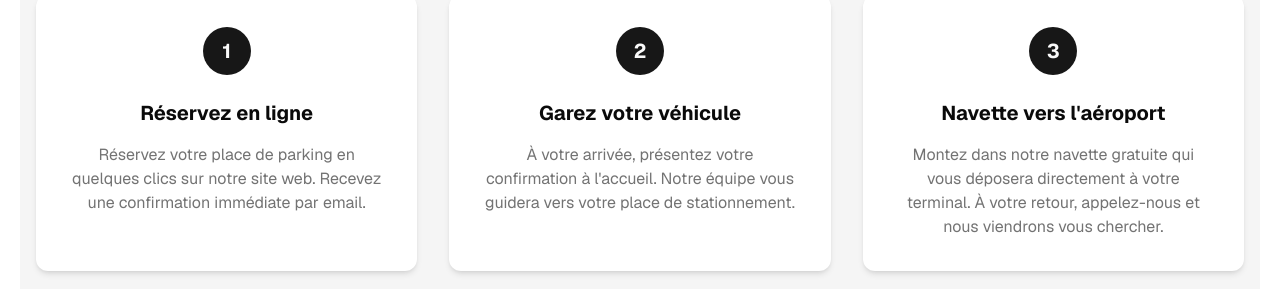
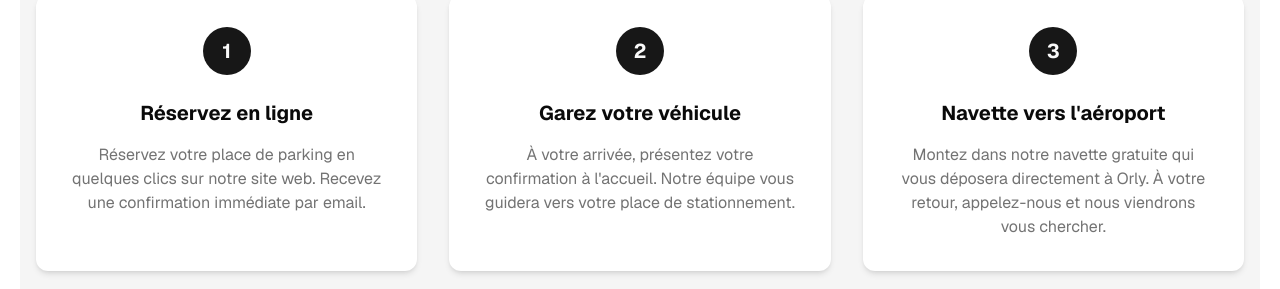
Before and after one commit to DaniOmer/aeropark-direct, a Next.js app: page /services in a window 1280 px wide. Shown: the part 1437-1726 px from the top of the page. Built offline with nearby package versions, Linux system fonts and the light colour scheme; no server answers.

Commit message:
Updated some wording

```diff
--- a/app/contact/page.tsx
+++ b/app/contact/page.tsx
@@ -337,8 +337,8 @@ export default function ContactPage() {
                   </h4>
                   <p className="text-sm text-muted-foreground">
                     Notre navette gratuite est disponible 24h/24 et 7j/7. Elle
-                    vous dépose directement à votre terminal et vous récupère à
-                    votre retour.
+                    vous dépose directement à Orly et vous récupère à votre
+                    retour.
                   </p>
                 </div>
                 <div>
--- a/app/services/page.tsx
+++ b/app/services/page.tsx
@@ -372,8 +372,8 @@ export default function ServicesPage() {
               </h3>
               <p className="text-muted-foreground">
                 Montez dans notre navette gratuite qui vous déposera directement
-                à votre terminal. À votre retour, appelez-nous et nous viendrons
-                vous chercher.
+                à Orly. À votre retour, appelez-nous et nous viendrons vous
+                chercher.
               </p>
             </div>
           </div>
--- a/components/features-section.tsx
+++ b/components/features-section.tsx
@@ -67,7 +67,7 @@ export default function FeaturesSection() {
             <h3 className="text-xl font-bold mb-4">ACCESSIBILITÉ</h3>
             <p className="text-muted-foreground mb-4">
               À <span className="font-semibold">quelques minutes</span> de
-              l&apos;aéroport, avec transfert rapide vers votre terminal.
+              l&apos;aéroport, avec transfert rapide vers Orly.
             </p>
             <p className="text-muted-foreground">
               Notre emplacement stratégique vous permet d&apos;accéder
```
